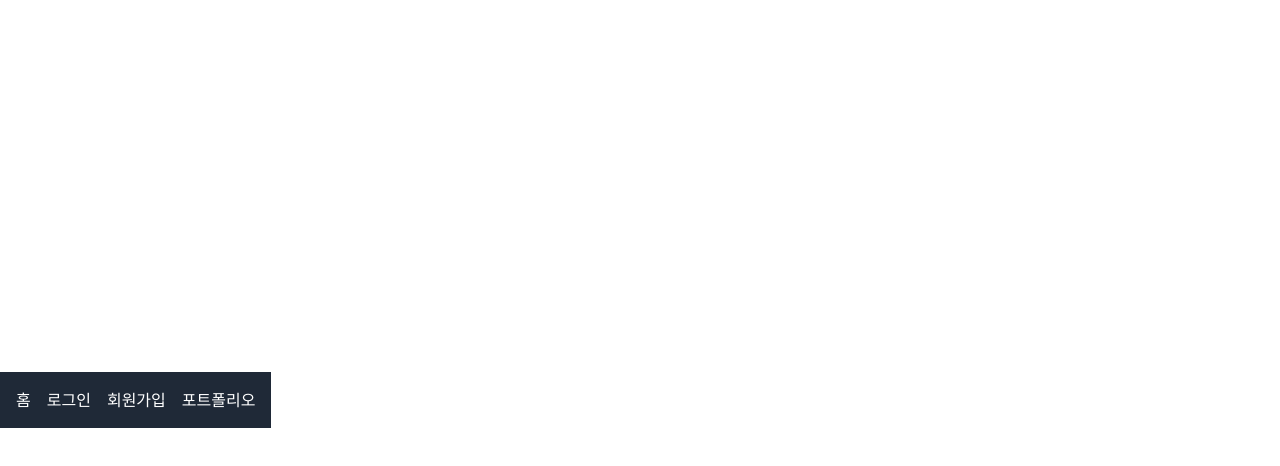
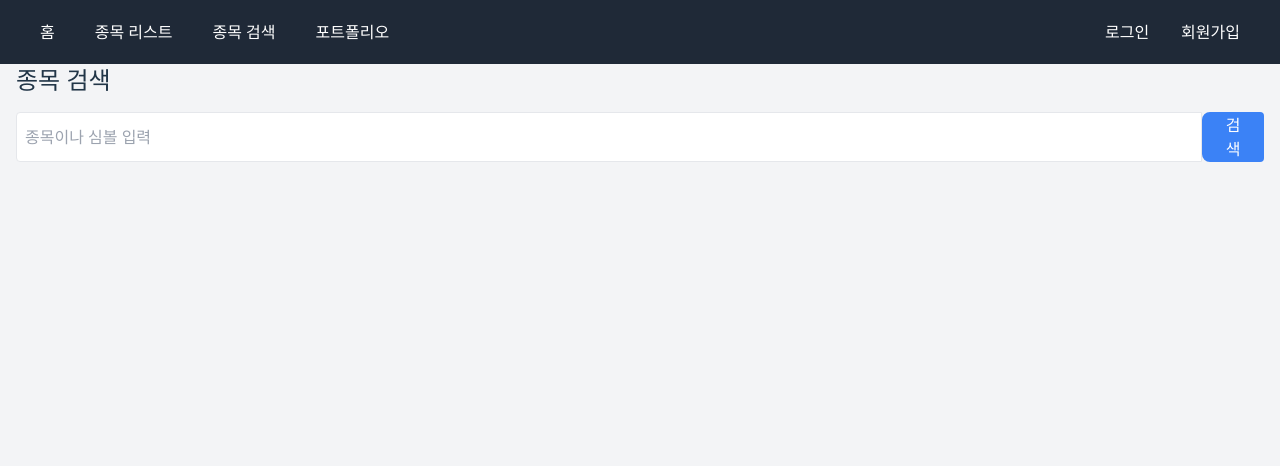
Before and after one commit to bion0625/gpt-stock, a React (Vite) app in the folder frontend/: page /search in a window 1280 px wide. Before the commit this address had no page. Shown: the top 466 px of the page. Built offline with nearby package versions, Linux system fonts and the light colour scheme.

Commit message:
프론트 종목 전체리스트 및 종목 검색 페이지 추가

```diff
--- a/frontend/src/App.tsx
+++ b/frontend/src/App.tsx
@@ -4,24 +4,35 @@ import PortfolioPage from "./pages/PortfolioPage"
 import LoginPage from "./pages/LoginPage"
 import RegisterPage from "./pages/RegisterPage"
 import StockDetailPage from "./pages/StockDetailPage"
+import StocksPage from "./pages/StocksPage"
+import StocksSearchPage from "./pages/StocksSearchPage"
 
 function App() {
 
   return (
     <Router>
-      <nav className="p-4 bg-gray-800 text-white flex justify-between">
-        <div>
-          <Link to="/" className="mr-4">홈</Link>
-          <Link to="/login" className="mr-4">로그인</Link>
-          <Link to="/register" className="mr-4">회원가입</Link>
-          <Link to="/portfolio">포트폴리오</Link>
+      <nav className="h-16 bg-gray-800 text-white flex items-center justify-between px-8">
+        {/* 왼쪽: 메인 메뉴 */}
+        <div className="flex items-center space-x-6">
+          <Link to="/" className="hover:bg-gray-700 px-2 px-1 rounded">홈</Link>
+          <Link to="/stocks" className="hover:bg-gray-700 px-2 px-1 rounded">종목 리스트</Link>
+          <Link to="/search" className="hover:bg-gray-700 px-2 px-1 rounded">종목 검색</Link>
+          <Link to="/portfolio" className="hover:bg-gray-700 px-2 px-1 rounded">포트폴리오</Link>
+        </div>
+
+        {/* 오른쪽: 계정 관련 */}
+        <div className="flex items-center space-x-4">
+          <Link to="/login" className="hover:bg-gray-700 px-2 px-1 rounded">로그인</Link>
+          <Link to="/register" className="hover:bg-gray-700 px-2 px-1 rounded">회원가입</Link>
         </div>
       </nav>
       <Routes>
+        <Route path="/" element={<HomePage/>} />
         <Route path="/login" element={<LoginPage/>} />
         <Route path="/register" element={<RegisterPage/>} />
-        <Route path="/" element={<HomePage/>} />
         <Route path="/portfolio" element={<PortfolioPage/>} />
+        <Route path="/stocks" element={<StocksPage/>} />
+        <Route path="/search" element={<StocksSearchPage/>} />
         <Route path="/stocks/:symbol" element={<StockDetailPage/>} />
       </Routes>
     </Router>
--- /dev/null
+++ b/frontend/src/components/SearchBar.tsx
@@ -0,0 +1,27 @@
+interface SearchBarProps {
+    value: string;
+    onChange: (value: string) => void;
+    onSearch: () => void;
+}
+
+const SearchBar = ({value, onChange, onSearch} : SearchBarProps) => {
+    return (
+        <div className="flex">
+            <input
+                type="text"
+                value={value}
+                onChange={e => onChange(e.target.value)}
+                className="border p-2 rounded-l w-full"
+                placeholder="종목이나 심볼 입력"
+            />
+            <button
+                onClick={onSearch}
+                className="bg-blue-500 text-white px-4 rounded-r"
+            >
+                검색
+            </button>
+        </div>
+    );
+};
+
+export default SearchBar;
--- /dev/null
+++ b/frontend/src/components/SimpleStockCard.tsx
@@ -0,0 +1,26 @@
+import { useNavigate } from "react-router-dom";
+
+interface SimpleStockCardProps {
+    symbol: string;
+    name: string;
+    market: string;
+}
+
+const SimpleStockCard = ({symbol, name, market} : SimpleStockCardProps) => {
+    const navigate = useNavigate();
+
+    const MarketMap: Record<string, string> = {
+        KOSPI: "KS",
+        KOSDAQ: "KQ"
+    };
+
+    return (
+        <div className="bg-white px-4 rounded-lg shadow-md cursor-pointer hover:bg-gray-100"
+            onClick={() => navigate(`/stocks/${symbol}.${MarketMap[market]}`)}>
+            <h2>{name} ({symbol})</h2>
+            <p>{market}</p>
+        </div>
+    );
+};
+
+export default SimpleStockCard;
--- a/frontend/src/index.css
+++ b/frontend/src/index.css
@@ -23,11 +23,7 @@ a:hover {
 }
 
 body {
-  margin: 0;
-  display: flex;
-  place-items: center;
-  min-width: 320px;
-  min-height: 100vh;
+  @apply bg-gray-100 min-h-screen;
 }
 
 h1 {
--- a/frontend/src/pages/HomePage.tsx
+++ b/frontend/src/pages/HomePage.tsx
@@ -1,6 +1,6 @@
 const HomePage = () => {
     return (
-        <div className="min-h-screen flex items-center justify-center bg-blue-200">
+        <div className="flex items-center justify-center bg-blue-200">
             <h1 className="text-4xl text-white font-bold">Welcome to Stock Analysis</h1>
         </div>
     )
--- a/frontend/src/pages/LoginPage.tsx
+++ b/frontend/src/pages/LoginPage.tsx
@@ -21,7 +21,7 @@ const LoginPage = () => {
     };
 
     return (
-        <div className="min-h-screen flex items-center justify-center bg-gray-100">
+        <div className="flex items-center justify-center">
             <form className="bg-white p-8 rounded shadow-md w-96" onSubmit={handleLogin}>
                 <h2 className="text-2xl font-bold mb-4 text-center">로그인</h2>
                 {error && <p className="text-red-500 text-sm mb-2">{error}</p>}
--- a/frontend/src/pages/PortfolioPage.tsx
+++ b/frontend/src/pages/PortfolioPage.tsx
@@ -46,7 +46,7 @@ const PortfolioPage = () => {
     }, [])
 
     return (
-        <div className="min-h-screen bg-green-100 p-4">
+        <div className="bg-green-100 px-4">
             <h1 className="text-3xl text-center mt-4">My Portfolio</h1>
             <AddStockForm onAdd={handleAdd}/>
             {loading ? (
--- a/frontend/src/pages/RegisterPage.tsx
+++ b/frontend/src/pages/RegisterPage.tsx
@@ -18,7 +18,7 @@ const RegisterPage = () => {
     }
 
     return (
-        <div className="min-h-screen flex items-center justify-center bg-gray-100">
+        <div className="flex items-center justify-center">
             <form className="bg-white p-8 rounded shadow-md w-96" onSubmit={handleRegister}>
                 <h2 className="text-2xl font-bold mb-4 text-center"></h2>
                 {message && <p className="text-sm mb-2">{message}</p>}
--- a/frontend/src/pages/StockDetailPage.tsx
+++ b/frontend/src/pages/StockDetailPage.tsx
@@ -28,7 +28,7 @@ const StockDetailPage = () => {
     }, [symbol, period]);
 
     return (
-        <div className="min-h-screen bg-green-100 p-4">
+        <div className="bg-green-100 px-4">
             <h1 className="text-3xl text-center mt-8">{symbol} 상세</h1>
 
             <div className="mt-4">
--- /dev/null
+++ b/frontend/src/pages/StocksPage.tsx
@@ -0,0 +1,30 @@
+import { useEffect, useState } from "react";
+import { getStocks } from "../services/api";
+import SimpleStockCard from "../components/SimpleStockCard";
+
+interface Stock {
+    symbol: string;
+    name: string;
+    market: string;
+}
+
+const StocksPage = () => {
+    const [stocks, setStocks] = useState<Stock[]>([]);
+
+    useEffect(() => {
+        getStocks().then(setStocks).catch(err => console.error(err));
+    }, []);
+
+    return (
+        <div className="px-4">
+            <h1 className="text-2xl font-bold mb-4">종목 리스트</h1>
+            <div className="grid grid-cols-2 md:grid-cols-4 gap-4">
+                {stocks.map(stock =>
+                    <SimpleStockCard key={stock.symbol} symbol={stock.symbol} name={stock.name} market={stock.market}/>
+                )}
+            </div>
+        </div>
+    )
+}
+
+export default StocksPage;
--- /dev/null
+++ b/frontend/src/pages/StocksSearchPage.tsx
@@ -0,0 +1,38 @@
+import { useState } from "react";
+import { searchStocks } from "../services/api";
+import SimpleStockCard from "../components/SimpleStockCard";
+import SearchBar from "../components/SearchBar";
+
+interface Stock {
+    symbol: string;
+    name: string;
+    market: string;
+}
+
+const StocksSearchPage = () => {
+    const [query, setQuery] = useState('');
+    const [results, setResults] = useState<Stock[]>([]);
+
+    const handleSearch = async () => {
+        try {
+            const data = await searchStocks(query);
+            setResults(data);
+        } catch (err) {
+            console.error(err);
+        }
+    };
+
+    return (
+        <div className="px-4">
+            <h1 className="text-2xl font-bold mb-4">종목 검색</h1>
+            <SearchBar value={query} onChange={setQuery} onSearch={handleSearch}/>
+            <div className="grid grid-cols-2 md:grid-cols-4 gap-4 mt-4">
+                {results.map(stock =>
+                    <SimpleStockCard key={stock.symbol} symbol={stock.symbol} name={stock.name} market={stock.market} />
+                )}
+            </div>
+        </div>
+    )
+}
+
+export default StocksSearchPage;
--- a/frontend/src/services/api.ts
+++ b/frontend/src/services/api.ts
@@ -14,6 +14,16 @@ api.interceptors.request.use(config => {
 });
 
 export default api;
+
+export const getStocks = async () => {
+    const res = await api.get('/stocks/list');
+    return res.data;
+}
+
+export const searchStocks = async (query: string) => {
+    const res = await api.get(`/stocks/search?q=${query}`);
+    return res.data
+}
 
 export const addStock = async (stock: {symbol: string; amount: number}) => {
     const res = await api.post('/portfolio', stock);
```
Also changed, not shown: 1 other file (tests, documents, lock files or other folders).
